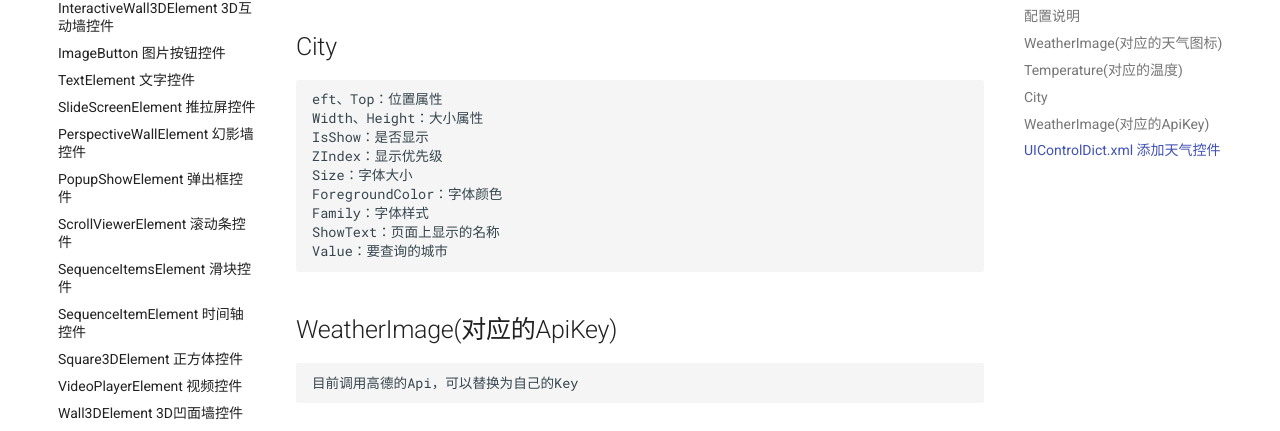
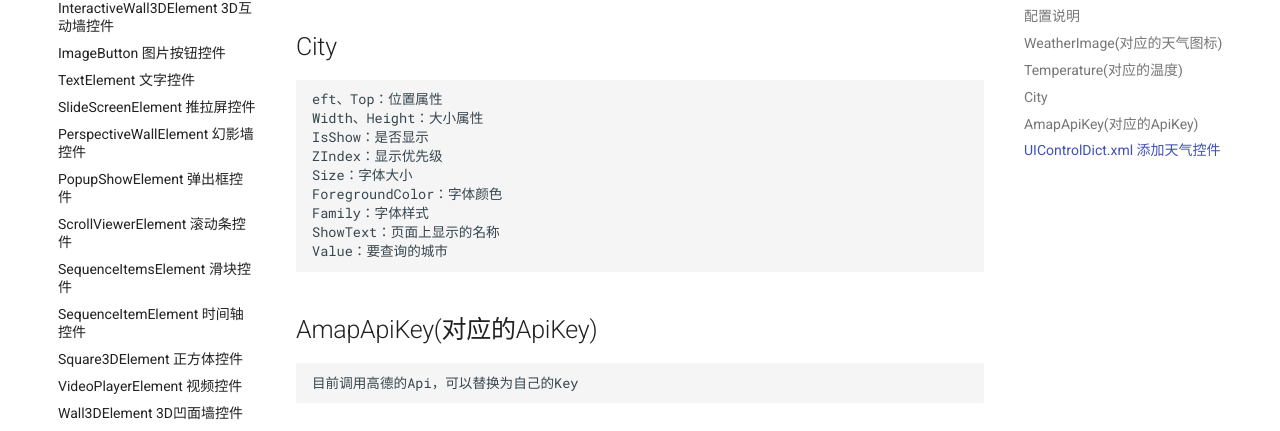
Before and after one commit to troncell/SensingPlatformDocs, an MkDocs documentation site: the page built from docs/控件一览/WeatherElement.md, in a window 1280 px wide and 900 px high, scrolled down 1400 px. Shown: the part 173-604 px from the top of the window. Built offline with MkDocs 1.6.1 and Material for MkDocs 9.7.7, drawn with Linux system fonts in a browser that asks for light colours.

Commit message:
Update WeatherElement.md

```diff
--- a/docs/控件一览/WeatherElement.md
+++ b/docs/控件一览/WeatherElement.md
@@ -56,7 +56,7 @@
     ShowText：页面上显示的名称
     Value：要查询的城市
 
-## WeatherImage(对应的ApiKey)
+## AmapApiKey(对应的ApiKey)
 	目前调用高德的Api，可以替换为自己的Key
 
 
```
